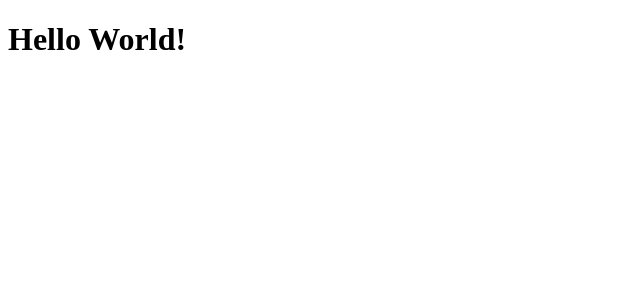
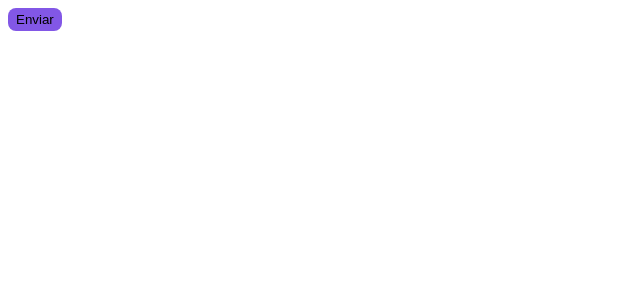
Before and after one commit to ViniciusdePSouza/FirstNext, a Next.js app in the folder igniteshop/: page / in a window 1280 px wide. Shown: the top 300 px of the page, without its empty margins (0-640 px from the left). Built offline with nearby package versions, Linux system fonts and the light colour scheme.

Commit message:
Css config

```diff
--- a/igniteshop/package.json
+++ b/igniteshop/package.json
@@ -10,6 +10,7 @@
   },
   "dependencies": {
     "@next/font": "13.1.6",
+    "@stitches/react": "^1.2.8",
     "@types/react-dom": "18.0.10",
     "next": "13.1.6",
     "react": "18.2.0",
--- a/igniteshop/src/pages/index.tsx
+++ b/igniteshop/src/pages/index.tsx
@@ -1,7 +1,14 @@
-function Home() {
+import { styled } from '../styles'
+
+const Button = styled('button', {
+    backgroundColor: '$rocketseat',
+    borderRadius: 8,
+    border: 0,
+    padding: '4px 8px'
+})
+
+export default function Home() {
  return (
-    <h1>Hello World!</h1>
+    <Button>Enviar</Button>
  )
 }
-
-export default Home
--- /dev/null
+++ b/igniteshop/src/pages/success.tsx
@@ -0,0 +1,5 @@
+export default function Success() {
+    return (
+        <h1>Success</h1>
+    )
+}
--- /dev/null
+++ b/igniteshop/src/styles/index.ts
@@ -0,0 +1,18 @@
+import { createStitches } from "@stitches/react";
+
+export const {
+    config,
+    styled,
+    css,
+    globalCss,
+    getCssText,
+    keyframes,
+    theme,
+    createTheme,
+} = createStitches({
+    theme: {
+        colors: {
+            rocketseat: '#8257e6',
+        }
+    }
+})
```
Also changed, not shown: igniteshop/src/_document.tsx (added, +19 -0 lines), igniteshop/src/pages/product.tsx (added, +7 -0 lines), igniteshop/src/pages/_app.tsx (renamed from igniteshop/src/pages/app.tsx), 1 other file (tests, documents, lock files or other folders).
